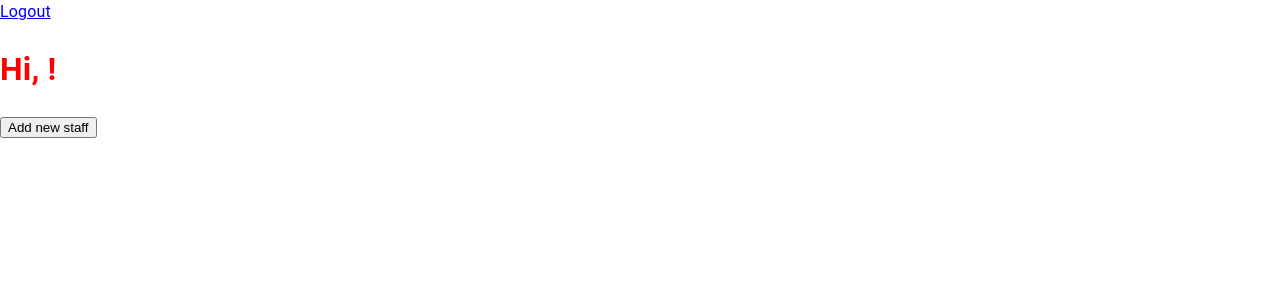
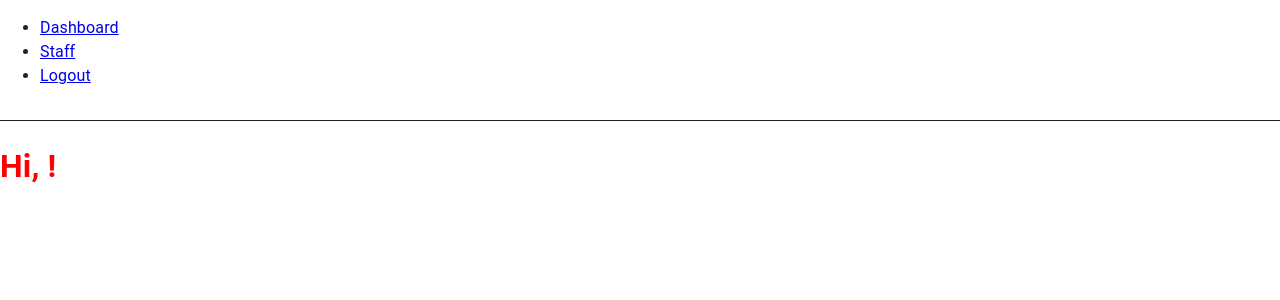
Before and after one commit to devmc-ee/shifts-manager, a React app: page /login in a window 1280 px wide. Both pictures are taken after a click on the button "login". Shown: the top 300 px of the page. Built offline with nearby package versions, Linux system fonts and the light colour scheme; the HTML template or start-up script is replaced by a standard one.

Commit message:
Add nested routing

```diff
--- a/src/App.tsx
+++ b/src/App.tsx
@@ -1,17 +1,33 @@
 import './styles.css';
 import CssBaseline from '@mui/material/CssBaseline';
-import { Route, Routes } from 'react-router-dom';
-import { Login, Dashboard } from './pages';
+import { Link, Route, Routes } from 'react-router-dom';
+import { Dashboard, Login } from './pages';
 import { ProtectedRoute } from './core/auth/components/ProtectedRoute';
 import { routes } from './core/routing/routes';
+import { NewStaffPage, StaffPage } from './staff/components';
+import { RootNavLayout } from './core/components/RootNavLayout';
 
 export const App = () => {
     return (
     <>
         <CssBaseline />
         <Routes>
-            <Route path='/login' element={<Login />} />
-            <Route path={routes.protected.dashboard} element={<ProtectedRoute><Dashboard /></ProtectedRoute>} />
+            <Route path={routes.login} element={<Login />} />
+            <Route path={routes.protected.root} element={<ProtectedRoute><RootNavLayout /></ProtectedRoute>}>
+                <Route index={true} element={<ProtectedRoute><Dashboard /></ProtectedRoute>} />
+                <Route path={routes.protected.staff} element={<ProtectedRoute><StaffPage /></ProtectedRoute>} />
+                <Route path={routes.protected.staffNew} element={<ProtectedRoute><NewStaffPage /></ProtectedRoute>} />
+            </Route>
+
+            <Route
+                path="*"
+                element={
+                    <main style={{ padding: "1rem" }}>
+                        <p>There's nothing here!</p>
+                        <Link to={routes.protected.dashboard}>Dashboard</Link>
+                    </main>
+                }
+            />
         </Routes>
     </>
 )};
--- /dev/null
+++ b/src/core/components/NavMenu.tsx
@@ -0,0 +1,21 @@
+import { Link } from "react-router-dom"
+import { useAppDispatch, useAppSelector } from "../../config/redux/hooks";
+import { AppState } from "../../config/redux/store";
+import { setLoggedOut } from "../auth/redux/authSlice";
+import { routes } from "../routing/routes";
+
+export const NavMenu = (): JSX.Element => {
+    const dispatch = useAppDispatch();
+    return (
+        <nav style={{
+            borderBottom: "solid 1px",
+            paddingBottom: "1rem",
+          }}>
+            <ul>
+                <li> <Link to={routes.protected.dashboard}>Dashboard</Link></li>
+                <li><Link to={routes.protected.staff}>Staff</Link></li>
+                <li> <Link onClick={() => dispatch(setLoggedOut())} to={routes.login}>Logout</Link></li>
+            </ul>
+        </nav>
+    );
+}
--- a/src/core/components/Page/Page.tsx
+++ b/src/core/components/Page/Page.tsx
@@ -4,6 +4,7 @@ interface PageProps {
     classes: string;
     children: JSX.Element | JSX.Element[] | string;
 }
+
 export const Page = ({ classes, children }: PageProps): JSX.Element => {
     const extraClasses = addPostfixToClasses('page', classes);
 
--- /dev/null
+++ b/src/core/components/Page/index.ts
@@ -0,0 +1 @@
+export { Page } from './Page';
--- /dev/null
+++ b/src/core/components/RootNavLayout.tsx
@@ -0,0 +1,12 @@
+import { Outlet } from "react-router-dom";
+import { Dashboard } from "../../pages/Dashboard";
+import { NavMenu } from "./NavMenu";
+
+export const RootNavLayout = (): JSX.Element => {
+    return (
+        <>
+            <NavMenu />
+            <Outlet/>
+        </>
+    );
+}
--- a/src/core/routing/routes.ts
+++ b/src/core/routing/routes.ts
@@ -1,9 +1,10 @@
 export const routes = {
     login: "/login",
     protected: {
+        root: "/",
         dashboard: "/",
-        staff: "/staff",
-        staffNew: "/staf/new",
+        staff: "staff",
+        staffNew: "/staff/new",
         shift: "/shift",
         shiftNew: "/shift/new",
     }
--- a/src/pages/Dashboard/Dashboard.tsx
+++ b/src/pages/Dashboard/Dashboard.tsx
@@ -1,18 +1,11 @@
-import { Link } from 'react-router-dom';
 import { AppState } from '../../config/redux/store';
-import { setLoggedOut } from '../../core/auth/redux/authSlice';
 import { useAppDispatch, useAppSelector } from '../../config/redux/hooks';
-import { routes } from '../../core/routing/routes';
-import { NewStaffContainer } from '../../staff/components/NewStaffContainer';
 
 export const Dashboard = (): JSX.Element => {
     const userName = useAppSelector(({ auth }: AppState) => auth.userName);
-    const dispatch = useAppDispatch();
     return (
     <>
-        <Link onClick={() => dispatch(setLoggedOut())} to={routes.login}>Logout</Link>
         <h1>Hi, {userName}!</h1>
-        <NewStaffContainer />
     </>
     );
 }
--- a/src/staff/components/NewStaffContainer.tsx
+++ b/src/staff/components/NewStaffContainer.tsx
@@ -1,13 +1,12 @@
 import { ChangeEvent, useState } from "react";
+import { Link } from "react-router-dom";
 import { useAppDispatch } from "../../config/redux/hooks";
+import { routes } from "../../core/routing/routes";
 import { Staff } from "../redux/StaffReducerState";
 import { createStaff } from "../redux/staffSlice";
-import { StaffListContainer } from "./StaffListContainer";
 
 export const NewStaffContainer = (): JSX.Element => {
     const dispatch = useAppDispatch();
-    const [isOpenState, setOpenState] = useState(false);
-    const toggleFormState = () => setOpenState((prev) => !prev);
     const [staffData, setStaffData] = useState<Staff>({ uuid: '', name: '', email: ''})
 
     const newStaffCreateHandle = () => {
@@ -15,6 +14,7 @@ export const NewStaffContainer = (): JSX.Element => {
             ...staffData,
             uuid: 'string',
         }));
+
     }
 
     const changeStaffData = ({target}: ChangeEvent<HTMLInputElement>) => {
@@ -25,21 +25,13 @@ export const NewStaffContainer = (): JSX.Element => {
         })
     }
 
-    console.log(staffData);
-
     return (
-    <>
-        <button type="button" onClick={toggleFormState}>Add new staff</button>
-        {isOpenState && (
-            <div>
-                 <input onChange={changeStaffData} type="text" id="name" placeholder="name"/>
-                 <input onChange={changeStaffData} type="email" id="email" placeholder="email"/>
-                 <button type="button" onClick={newStaffCreateHandle}>
-                    create
-                 </button>
-            </div>
-        ) }
-        <StaffListContainer />
-    </>
+        <div>
+            <input onChange={changeStaffData} type="text" id="name" placeholder="name"/>
+            <input onChange={changeStaffData} type="email" id="email" placeholder="email"/>
+            <Link type="button" onClick={newStaffCreateHandle} to={`/${routes.protected.staff}`}>
+                create
+            </Link>
+        </div>
     )
 }
--- /dev/null
+++ b/src/staff/components/NewStaffPage.tsx
@@ -0,0 +1,10 @@
+import { Page } from "../../core/components/Page"
+import { NewStaffContainer } from "./NewStaffContainer"
+
+export const NewStaffPage = () => {
+    return (
+    <Page classes="new-staff-page">
+        <NewStaffContainer />
+    </Page>
+    )
+}
--- /dev/null
+++ b/src/staff/components/StaffPage.tsx
@@ -0,0 +1,13 @@
+import { Link } from "react-router-dom"
+import { Page } from "../../core/components/Page"
+import { routes } from "../../core/routing/routes"
+import { StaffListContainer } from "./StaffListContainer"
+
+export const StaffPage = (): JSX.Element => {
+    return (
+        <Page classes="new-staff-page">
+            <Link to={routes.protected.staffNew} >New Staff</Link>
+            <StaffListContainer />
+        </Page>
+        )
+}
--- /dev/null
+++ b/src/staff/components/index.ts
@@ -0,0 +1,2 @@
+export { NewStaffPage } from './NewStaffPage';
+export { StaffPage } from './StaffPage';
```
